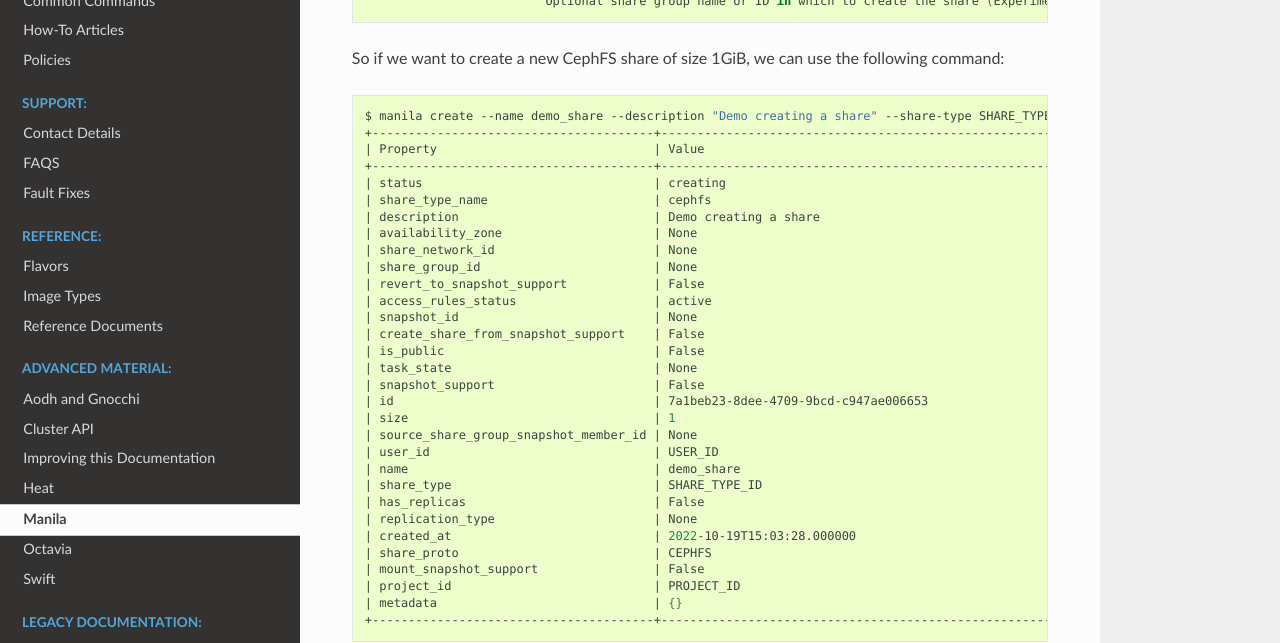
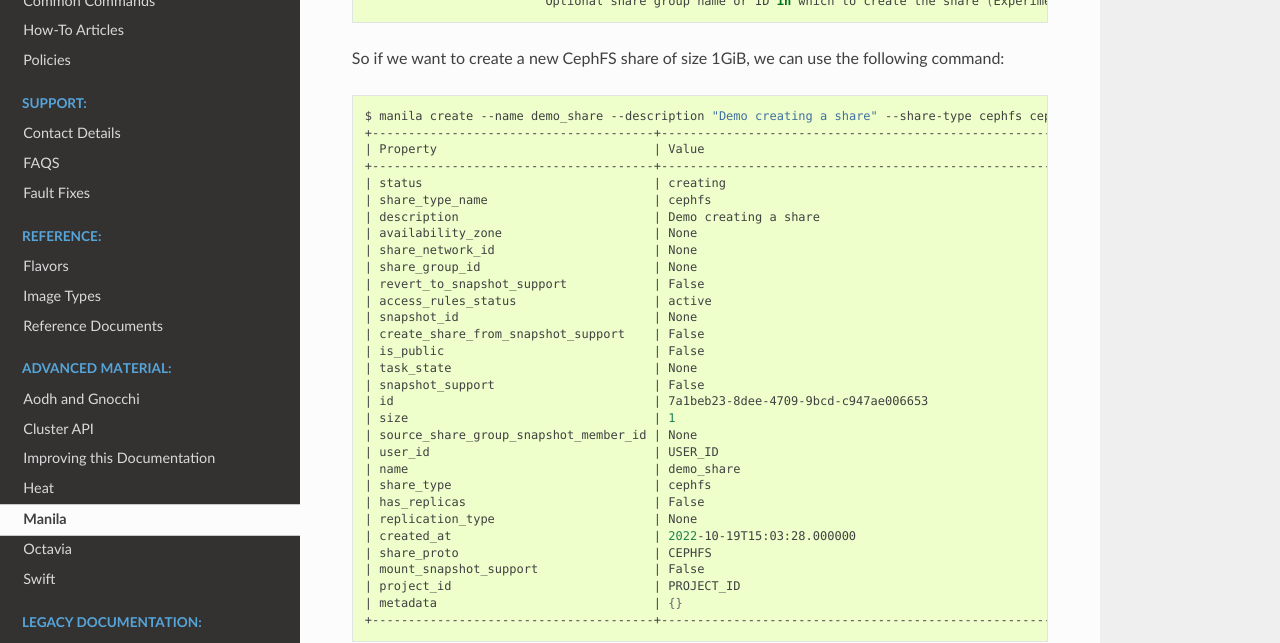
Before and after one commit to stfc/cloud-docs, a Sphinx documentation site: the page built from source/Manila/usage.rst, in a window 1280 px wide and 900 px high, scrolled down 2607 px. Shown: the part 151-794 px from the top of the window. Built offline with Sphinx 7.4.7 and the Read the Docs theme 2.0.0, drawn with Linux system fonts in a browser that asks for light colours.

Commit message:
Make the cephfs template type explicit in the example
The existing example didn't specify we needed the template. Since it's
not default on our side users have to explicitly mention it

```diff
--- a/source/Manila/usage.rst
+++ b/source/Manila/usage.rst
@@ -136,7 +136,7 @@
 
 .. code-block:: bash
 
-    $ manila create --name demo_share --description "Demo creating a share" --share-type SHARE_TYPE_ID CephFS 1
+    $ manila create --name demo_share --description "Demo creating a share" --share-type cephfs cephfs 1
     +---------------------------------------+------------------------------------------------------------------+
     | Property                              | Value                                                            |
     +---------------------------------------+------------------------------------------------------------------+
@@ -158,7 +158,7 @@
     | source_share_group_snapshot_member_id | None                                                             |
     | user_id                               | USER_ID                                                          |
     | name                                  | demo_share                                                       |
-    | share_type                            | SHARE_TYPE_ID                                                    |
+    | share_type                            | cephfs                                                    |
     | has_replicas                          | False                                                            |
     | replication_type                      | None                                                             |
     | created_at                            | 2022-10-19T15:03:28.000000                                       |
```
